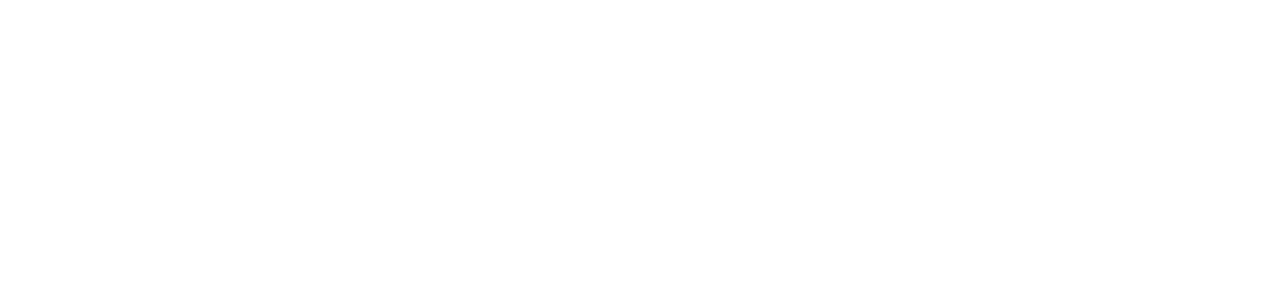
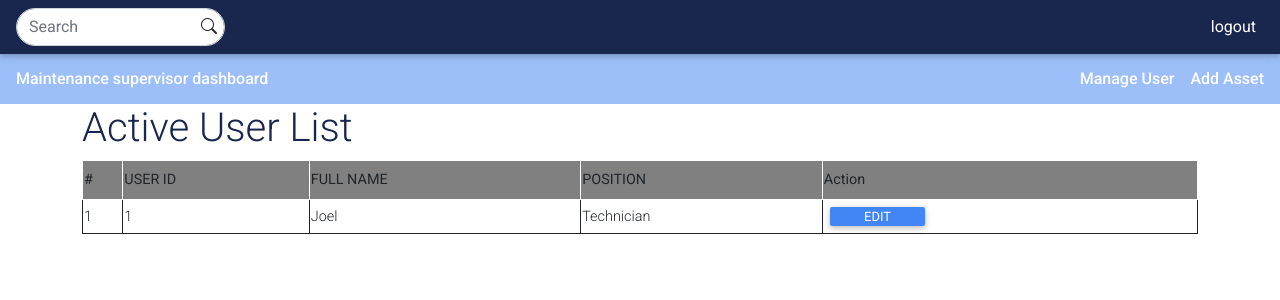
Before and after one commit to etedalii/AssetCalibration, a React (Create React App) app in the folder client/: page /activeUser in a window 1280 px wide. Before the commit this address had no page. Shown: the top 300 px of the page. Built offline with nearby package versions, Linux system fonts and the light colour scheme.

Commit message:
Display options user form

```diff
--- a/client/src/App.jsx
+++ b/client/src/App.jsx
@@ -2,6 +2,7 @@ import "./App.scss";
 import React, { useContext } from "react";
 import Home from "./components/Home/Home";
 import CreateUser from "./components/CreateUser";
+import ActiveUser from "./components/ActiveUser";
 import Login from "./components/Login/Login";
 import Dashboard from "./components/Dashboard/Dashboard";
 import { Route, Routes } from "react-router-dom";
@@ -31,7 +32,8 @@ function App() {
           element={authCtx.isLoggedIn ? <ManageUserList /> : <Login />}
         ></Route>
         <Route path="/" element={<Home />}></Route>
-        <Route path="/CreateUser" element={<CreateUser />}></Route>
+        <Route path="/createUser" element={<CreateUser />}></Route>
+        <Route path="/activeUser" element={<ActiveUser />}></Route>
       </Routes>
     </Layout>
   );
--- a/client/src/App.scss
+++ b/client/src/App.scss
@@ -2,7 +2,31 @@
 .App {
   text-align: center;
 }
+.text-sub-navbar {
+  color: white;
+  font-weight: 500;
+}
+table {
+  width: 100%;
+  border-collapse: collapse;
+}
+th {
+  background-color: grey;
+  border-color: white !important;
+}
+td {
+  font-weight: 500;
+}
+.text-sub-navbar:hover {
+text-decoration: underline;
+}
+table, td, th {
+  border: 1px solid;
+}
 
+.text-sub-navbar select {
+  text-decoration: underline;
+  }
 .btn-danger, .btn-success {
   font-size: 11px !important;
 }
--- /dev/null
+++ b/client/src/components/ActiveUser/index.js
@@ -0,0 +1,71 @@
+import React, { useState, useEffect } from "react";
+import UserForm from "../../miniComponents/UserForm";
+import { Navbar, FormControl, Form, Container, Button } from "react-bootstrap";
+const CreateUser = () => {
+  const [displayUserForm, setDisplayUserForm] = useState(false);
+
+  return (
+    <>
+      <Navbar expand="xs" className="nav-color w-100 " variant="dark">
+        <Form.Group
+          className={"ms-3 d-flex justify-content-end position-relative  me-3"}
+        >
+          <FormControl
+            placeholder={"Search"}
+            className="rounded-pill "
+            aria-describedby="basic-addon1"
+          />
+          <i
+            className={`bi bi-search fa-search position-absolute  top-50 translate-middle s-2`}
+          ></i>
+        </Form.Group>
+        <button className="me-3 btn-lbl">logout</button>
+      </Navbar>
+      <div className="title-bar w-100 px-3">
+        <div className="d-flex justify-content-between w-100">
+          <span className="text-sub-navbar">
+            Maintenance supervisor dashboard
+          </span>
+          <div>
+            <span className="me-3 text-sub-navbar">Manage User</span>
+            <span className="text-sub-navbar">Add Asset</span>
+          </div>
+        </div>
+      </div>
+      <div className="container">
+        <h1 className="mb-2 text-color">Active User List</h1>
+
+        <table>
+          <tr>
+            <th className="py-2">#</th>
+            <th>USER ID</th>
+            <th>FULL NAME</th>
+            <th>POSITION</th>
+            <th>Action</th>
+          </tr>
+          <tr>
+            <td>1</td>
+            <td>1</td>
+            <td>Joel</td>
+            <td>Technician</td>
+            <td>
+              <Button
+                className="py-0"
+                onClick={() => {
+                  displayUserForm
+                    ? setDisplayUserForm(false)
+                    : setDisplayUserForm(true);
+                }}
+              >
+                Edit
+              </Button>
+            </td>
+          </tr>
+        </table>
+        {displayUserForm && <UserForm />}
+      </div>
+    </>
+  );
+};
+
+export default CreateUser;
--- a/client/src/components/CreateUser/index.js
+++ b/client/src/components/CreateUser/index.js
@@ -20,10 +20,12 @@ const CreateUser = () => {
       </Navbar>
       <div className="title-bar w-100 px-3">
         <div className="d-flex justify-content-between w-100">
-          <span>maintenance supervisor dashboard</span>
+          <span className="text-sub-navbar">
+            Maintenance supervisor dashboard
+          </span>
           <div>
-            <span className="me-3">Manage User</span>
-            <span>Add Asset</span>
+            <span className="me-3 text-sub-navbar">Manage User</span>
+            <span className="text-sub-navbar">Add Asset</span>
           </div>
         </div>
       </div>
@@ -37,7 +39,7 @@ const CreateUser = () => {
               controlId="formBasicEmail"
               size="sm"
             >
-              <Form.Label className="w-25 text-right text-color">
+              <Form.Label className="w-25 text-right">
                 EMAIL ADDRESS:
               </Form.Label>
               <Form.Control size="sm" type="email" className="text-box-color" />
--- /dev/null
+++ b/client/src/miniComponents/UserForm.jsx
@@ -0,0 +1,67 @@
+import React from "react";
+import { Navbar, FormControl, Form, Container, Button } from "react-bootstrap";
+const userForm = () => {
+  return (
+    <div className="div-border-line p-3 w-100">
+      <Form>
+        <Form.Group
+          className="mb-1 d-flex flex-row"
+          controlId="formBasicEmail"
+          size="sm"
+        >
+          <Form.Label className="w-25 text-right">EMAIL ADDRESS:</Form.Label>
+          <Form.Control size="sm" type="email" className="text-box-color" />
+        </Form.Group>
+
+        <Form.Group
+          className="mb-1 d-flex flex-row text-color"
+          controlId="formBasicPassword"
+        >
+          <Form.Label className="w-25 float-right text-right">
+            POSITION:
+          </Form.Label>
+          <Form.Control size="sm" className="text-box-color" />
+        </Form.Group>
+        <Form.Group
+          className="mb-1 d-flex flex-row text-color"
+          controlId="formBasicPassword"
+        >
+          <Form.Label className="w-25 text-right text-color">EMAIL:</Form.Label>
+          <Form.Control size="sm" className="text-box-color" />
+        </Form.Group>
+        <Form.Group
+          className="mb-1 d-flex flex-row mt-4"
+          controlId="formBasicPassword"
+        >
+          <Form.Label className="w-25 text-right ">USER ID:</Form.Label>
+          <Form.Control className="text-box-color" size="sm" />
+        </Form.Group>
+        <Form.Group
+          className="mb-3 d-flex flex-row "
+          controlId="formBasicPassword"
+        >
+          <Form.Label className="w-25 text-right"> PASSWORD:</Form.Label>
+          <Form.Control className="text-box-color" size="sm" type="password" />
+        </Form.Group>
+        <Form.Group
+          className="d-flex flex-column"
+          controlId="formBasicPassword"
+        >
+          <div className="align-self-end">
+            <Button type="submit" className="btn btn-warning px-3 py-1">
+              Delete
+            </Button>
+            <Button type="submit" className="btn btn-danger px-3 py-1">
+              Submit
+            </Button>
+            <Button type="submit" className="btn btn-success px-3 py-1">
+              Save Changes
+            </Button>
+          </div>
+        </Form.Group>
+      </Form>
+    </div>
+  );
+};
+
+export default userForm;
```
Also changed, not shown: client/src/components/ActiveUser/index.jsx (deleted).
